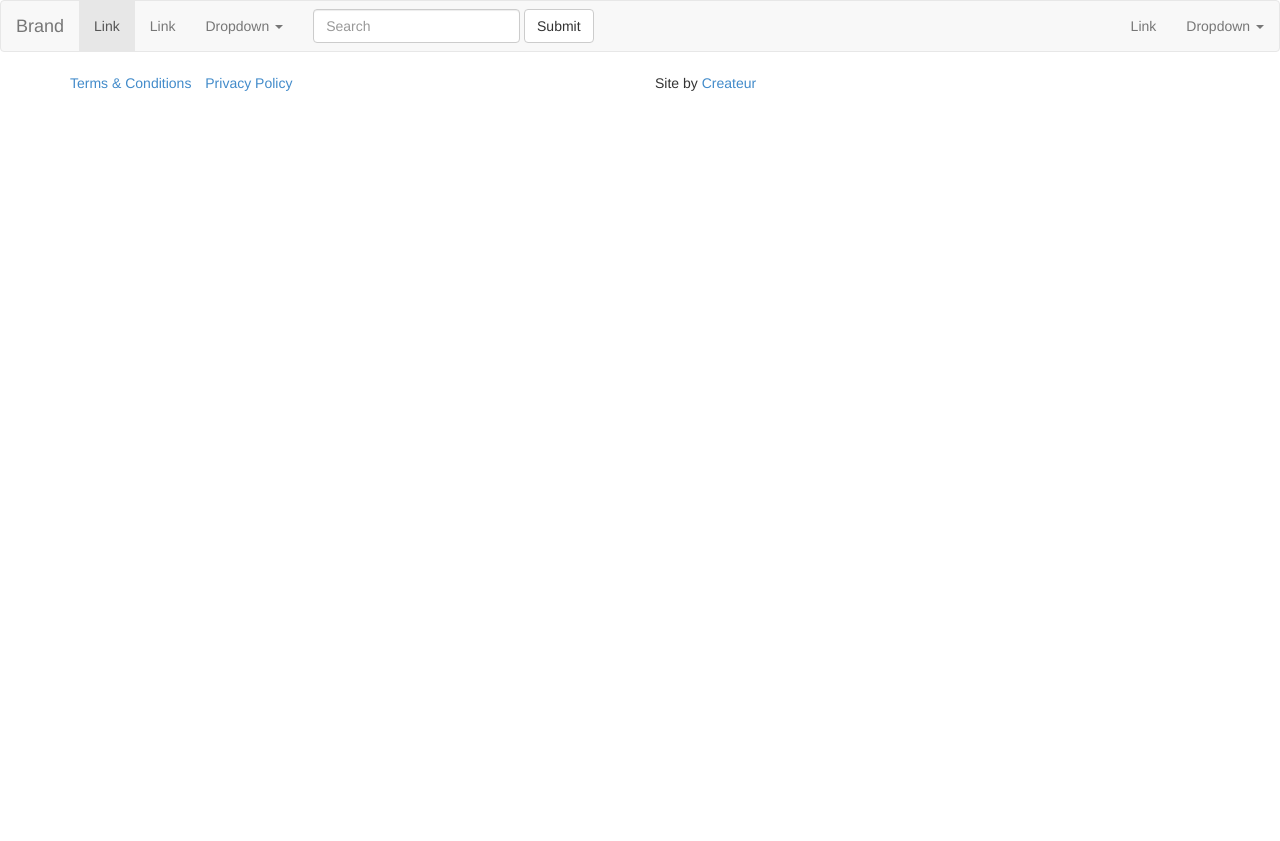
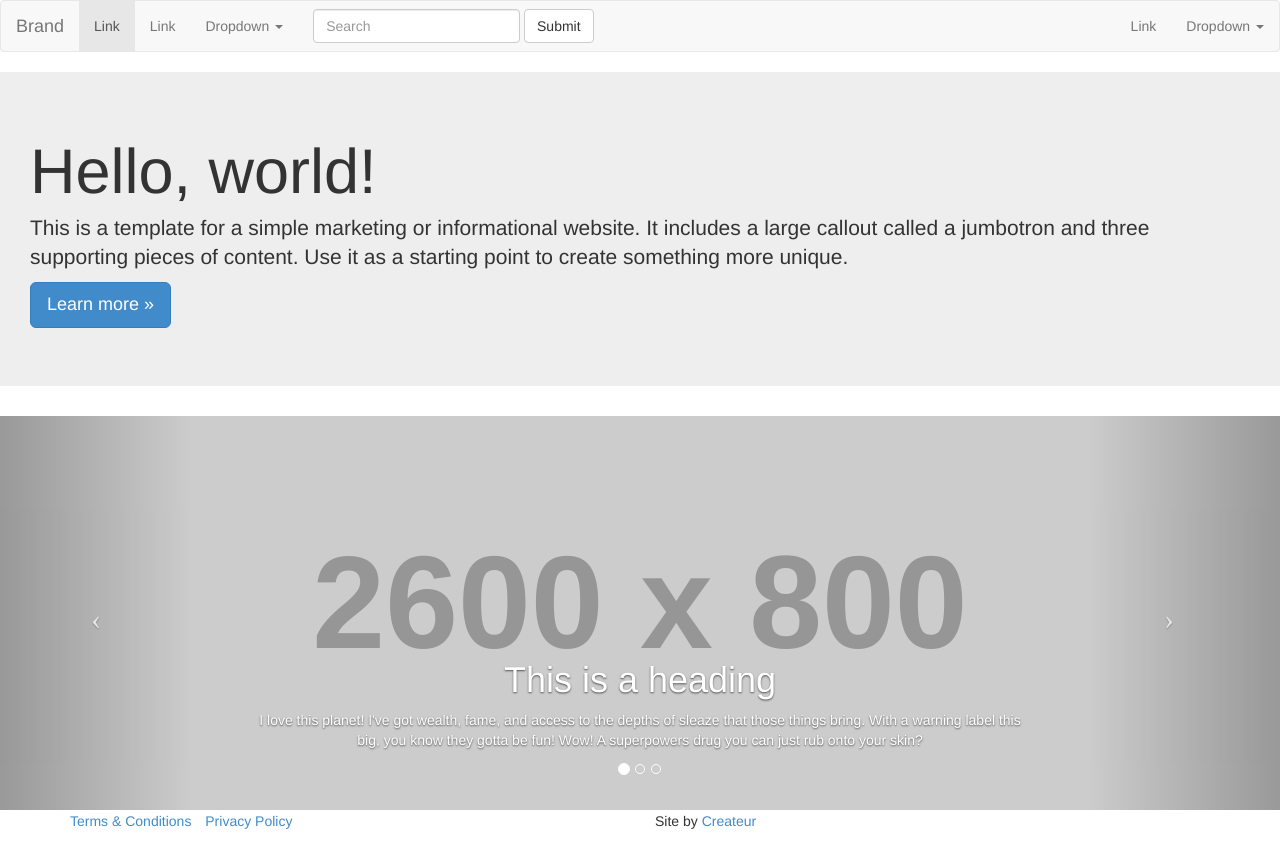
Before and after one commit to createurs/bootstrap-html5-boilerplate, a PHP site: page / in a window 1280 px wide. Before the commit the page ends 91 px from the top, so only its background shows below. Run offline with PHP 8.4, Linux system fonts and the light colour scheme; grey boxes labelled with a size stand in for pictures from a placeholder-image service; some libraries are stand-ins or nearby versions.

Commit message:
Feature: Added full width jumbotron / full width carousel

```diff
--- a/index.php
+++ b/index.php
@@ -22,6 +22,56 @@
     <?php include('inc-header.php') ?>
 
     <div class="wrapper">
+
+      <!-- Full width jumbotron example -->
+      <div class="jumbotron">
+        <h1>Hello, world!</h1>
+        <p>This is a template for a simple marketing or informational website. It includes a large callout called a jumbotron and three supporting pieces of content. Use it as a starting point to create something more unique.</p>
+        <p><a href="#" class="btn btn-primary btn-lg" role="button">Learn more »</a></p>
+      </div>
+
+      <!-- Full width carousel / hero component -->
+      <div id="carousel" class="carousel slide" data-ride="carousel">
+        <!-- Indicators -->
+        <ol class="carousel-indicators">
+          <li data-target="#carousel" data-slide-to="0" class="active"></li>
+          <li data-target="#carousel" data-slide-to="1"></li>
+          <li data-target="#carousel" data-slide-to="2"></li>
+        </ol>
+
+        <!-- Wrapper for slides -->
+        <div class="carousel-inner">
+          <div class="item active">
+            <img src="http://placehold.it/2600x800&text=~" alt="placeholder">
+            <div class="carousel-caption">
+              <h1>This is a heading</h1>
+              <p>I love this planet! I've got wealth, fame, and access to the depths of sleaze that those things bring. With a warning label this big, you know they gotta be fun! Wow! A superpowers drug you can just rub onto your skin?</p>
+            </div>
+          </div>
+          <div class="item">
+            <img src="http://placehold.it/2600x800&text=~" alt="placeholder">
+            <div class="carousel-caption">
+              <h1>This is a heading</h1>
+              <p>I love this planet! I've got wealth, fame, and access to the depths of sleaze that those things bring. With a warning label this big, you know they gotta be fun! Wow! A superpowers drug you can just rub onto your skin?</p>
+            </div>
+          </div>
+          <div class="item">
+            <img src="http://placehold.it/2600x800&text=~" alt="placeholder">
+            <div class="carousel-caption">
+              <h1>This is a heading</h1>
+              <p>I love this planet! I've got wealth, fame, and access to the depths of sleaze that those things bring. With a warning label this big, you know they gotta be fun! Wow! A superpowers drug you can just rub onto your skin?</p>
+            </div>
+          </div>
+        </div>
+        <!-- Controls -->
+        <a class="left carousel-control" href="#carousel" data-slide="prev">
+          <span class="icon-prev"></span>
+        </a>
+        <a class="right carousel-control" href="#carousel" data-slide="next">
+          <span class="icon-next"></span>
+        </a>
+      </div><!-- end #carousel -->
+
       <div class="container">
         <div class="row">
           <div class="col-xs-12">
```
